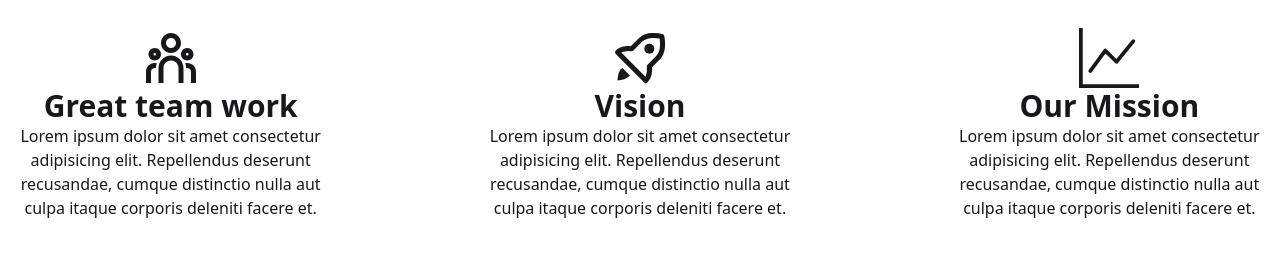
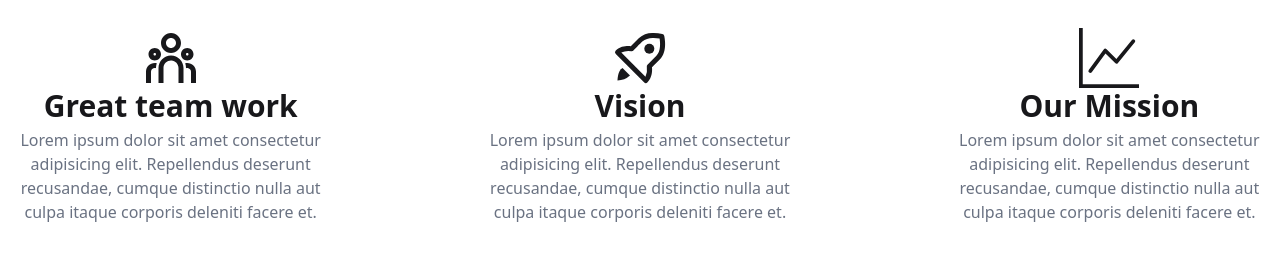
Before and after one commit to kalkidanyishak/GDG-React-Capstone-Group-5, a React (Vite) app: page /about in a window 1280 px wide. Shown: the part 820-1098 px from the top of the page. Built offline with nearby package versions, Linux system fonts and the light colour scheme.

Commit message:
adding color to paragraphs

```diff
--- a/src/pages/AboutUs.jsx
+++ b/src/pages/AboutUs.jsx
@@ -35,7 +35,7 @@ const AboutUs = () => {
               <RiTeamLine />
             </h2>
             <h2 className="text-3xl font-bold">Great team work</h2>
-            <p>
+            <p className="text-gray-500 px-3 py-1">
               Lorem ipsum dolor sit amet consectetur adipisicing elit.
               Repellendus deserunt recusandae, cumque distinctio nulla aut culpa
               itaque corporis deleniti facere et.
@@ -46,7 +46,7 @@ const AboutUs = () => {
               <BiRocket />
             </h2>
             <h2 className="text-3xl font-bold">Vision</h2>
-            <p>
+            <p className="text-gray-500 px-3 py-1">
               Lorem ipsum dolor sit amet consectetur adipisicing elit.
               Repellendus deserunt recusandae, cumque distinctio nulla aut culpa
               itaque corporis deleniti facere et.
@@ -57,7 +57,7 @@ const AboutUs = () => {
               <BsGraphUp />
             </h2>
             <h2 className="text-3xl font-bold">Our Mission</h2>
-            <p>
+            <p className="text-gray-500 px-3 py-1">
               Lorem ipsum dolor sit amet consectetur adipisicing elit.
               Repellendus deserunt recusandae, cumque distinctio nulla aut culpa
               itaque corporis deleniti facere et.
```
